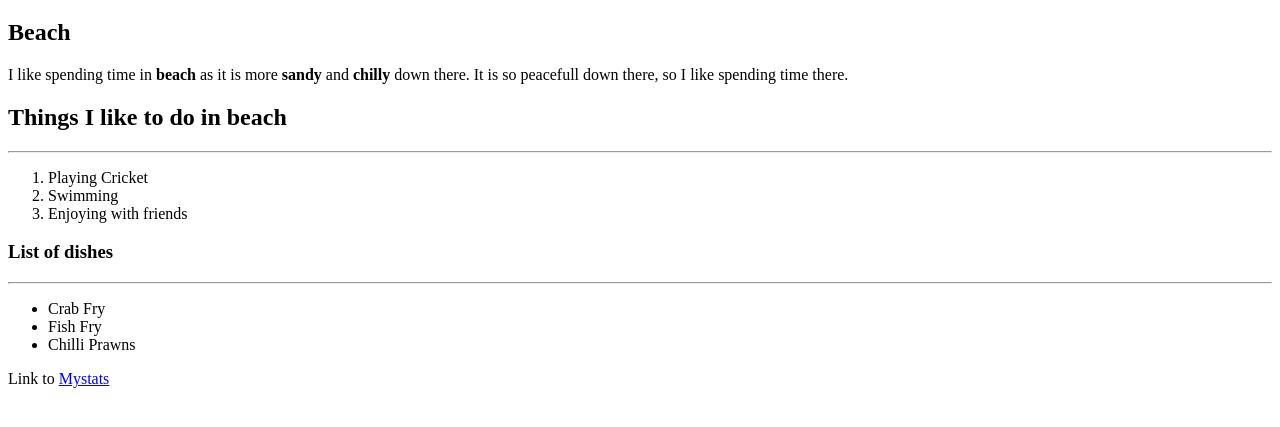
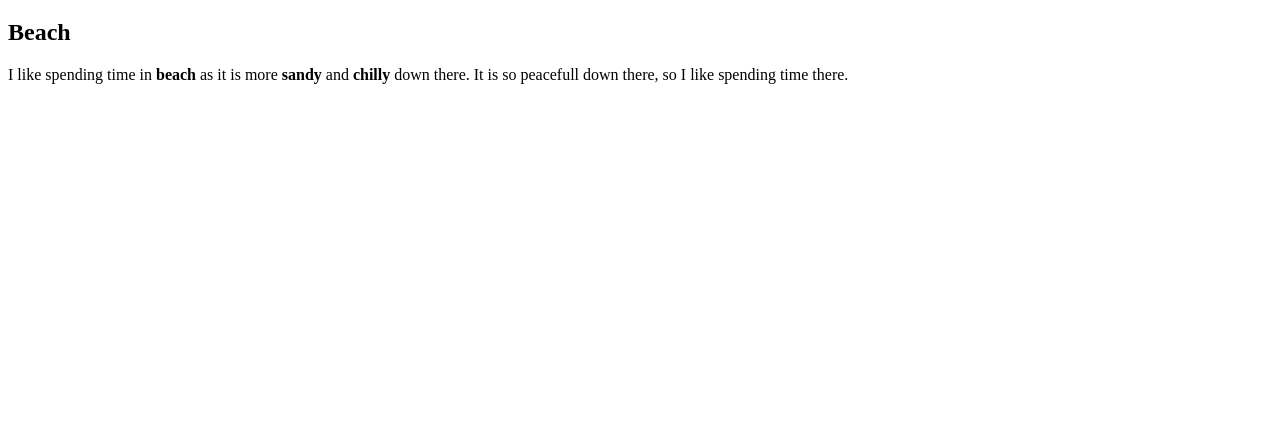
Before and after one commit to 44-563-WebApps-F23/44563-webapps-f23-assignment3-Paani143, a plain HTML site: page index.html in a window 1280 px wide. Shown: the part 61-488 px from the top of the page. Drawn offline with Linux system fonts and the light colour scheme.

Commit message:
Update index.html

```diff
--- a/index.html
+++ b/index.html
@@ -11,18 +11,6 @@
     <p>I like spending time in <b>beach</b> as it is more <b>sandy</b> and <b>chilly</b> down there.
         It is so peacefull down there, so I like spending time there.</p>
 
-        <h2>Things I like to do in beach</h2><hr>
-        <ol>
-            <li>Playing Cricket</li>
-            <li>Swimming</li>
-            <li>Enjoying with friends</li>
-        </ol>
-        <h3>List of dishes</h3><hr>
-        <ul>
-            <li>Crab Fry</li>
-            <li>Fish Fry</li>
-            <li>Chilli Prawns</li>
-        </ul>
-        <p>Link to <a href="mystats.html">Mystats</a></p>
+
 </body>
 </html>
```
